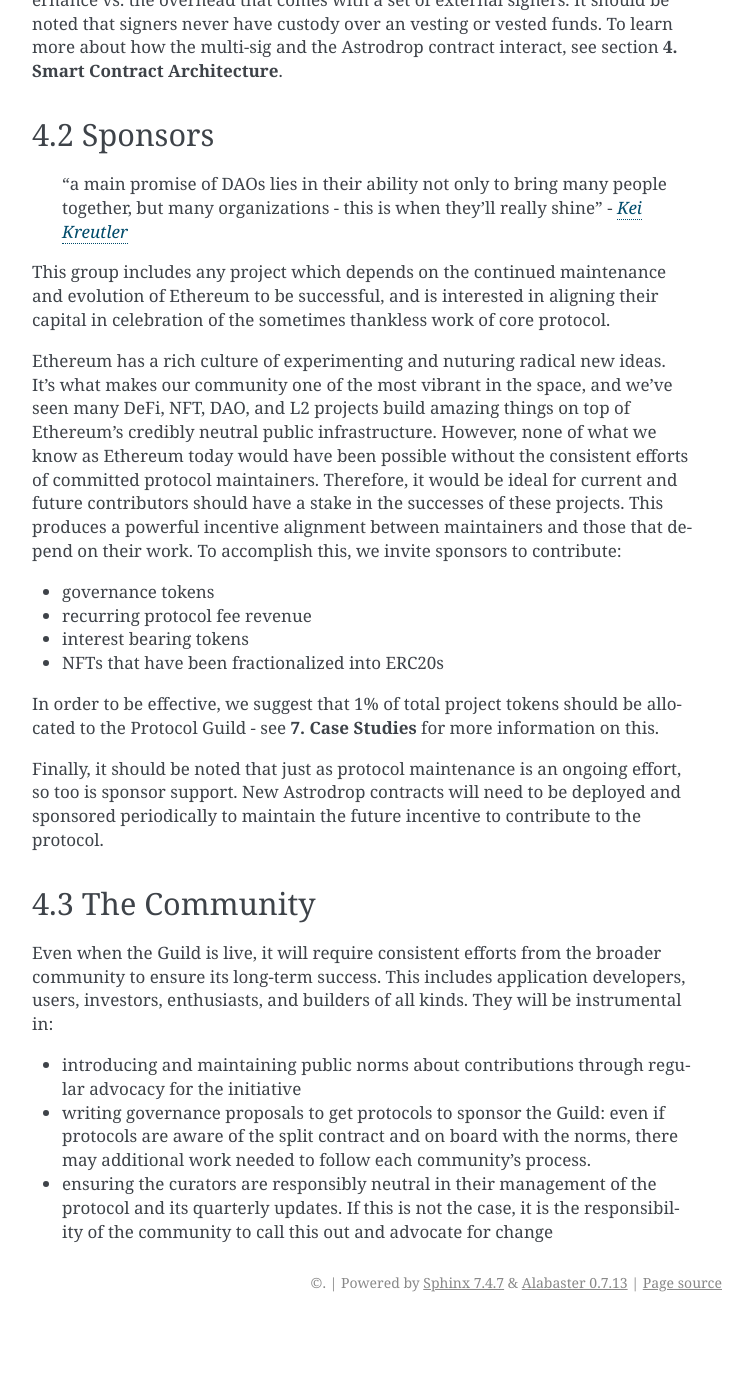
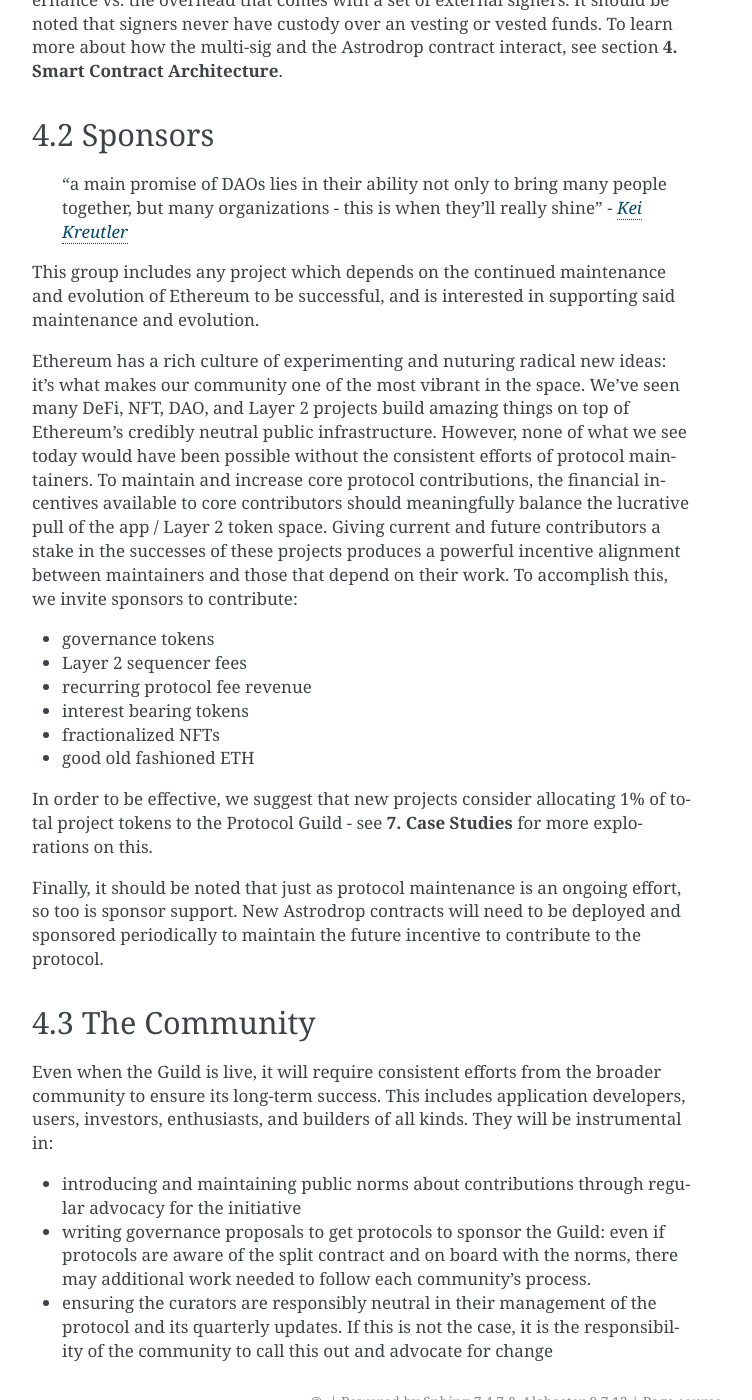
Before and after one commit to protocolguild/documentation, a Sphinx documentation site: the page built from docs/4-roles-expectations.md, in a window 1280 px wide and 1400 px high, scrolled down 2914 px. Shown: the whole window, without its empty margins (388-1140 px from the left). Built offline with Sphinx 7.4.7, drawn with Linux system fonts in a browser that asks for light colours; before the commit the page ends 4236 px from its top, so only the background shows below that.

Commit message:
rework sponsor section

```diff
--- a/docs/4-roles-expectations.md
+++ b/docs/4-roles-expectations.md
@@ -65,15 +65,17 @@
 
 > "a main promise of DAOs lies in their ability not only to bring many people together, but many organizations - this is when they'll really shine" - *[Kei Kreutler](https://twitter.com/keikreutler/status/1461646035491692550)*
 
-This group includes any project which depends on the continued maintenance and evolution of Ethereum to be successful, and is interested in aligning their capital in celebration of the sometimes thankless work of core protocol.
+This group includes any project which depends on the continued maintenance and evolution of Ethereum to be successful, and is interested in supporting said maintenance and evolution.
 
-Ethereum has a rich culture of experimenting and nuturing radical new ideas. It's what makes our community one of the most vibrant in the space, and we've seen many DeFi, NFT, DAO, and L2 projects build amazing things on top of Ethereum's credibly neutral public infrastructure. However, none of what we know as Ethereum today would have been possible without the consistent efforts of committed protocol maintainers. Therefore, it would be ideal for current and future contributors should have a stake in the successes of these projects. This produces a powerful incentive alignment between maintainers and those that depend on their work. To accomplish this, we invite sponsors to contribute:
+Ethereum has a rich culture of experimenting and nuturing radical new ideas: it's what makes our community one of the most vibrant in the space. We've seen many DeFi, NFT, DAO, and Layer 2 projects build amazing things on top of Ethereum's credibly neutral public infrastructure. However, none of what we see today would have been possible without the consistent efforts of protocol maintainers. To maintain and increase core protocol contributions, the financial incentives available to core contributors should meaningfully balance the lucrative pull of the app / Layer 2 token space. Giving current and future contributors a stake in the successes of these projects produces a powerful incentive alignment between maintainers and those that depend on their work. To accomplish this, we invite sponsors to contribute:
 -  governance tokens
+-  Layer 2 sequencer fees
 -  recurring protocol fee revenue
 -  interest bearing tokens
--  NFTs that have been fractionalized into ERC20s
+-  fractionalized NFTs
+-  good old fashioned ETH
 
-In order to be effective, we suggest that 1% of total project tokens should be allocated to the Protocol Guild - see **7. Case Studies** for more information on this.
+In order to be effective, we suggest that new projects consider allocating 1% of total project tokens to the Protocol Guild - see **7. Case Studies** for more explorations on this.
 
 Finally, it should be noted that just as protocol maintenance is an ongoing effort, so too is sponsor support. New Astrodrop contracts will need to be deployed and sponsored periodically to maintain the future incentive to contribute to the protocol.
 
```
